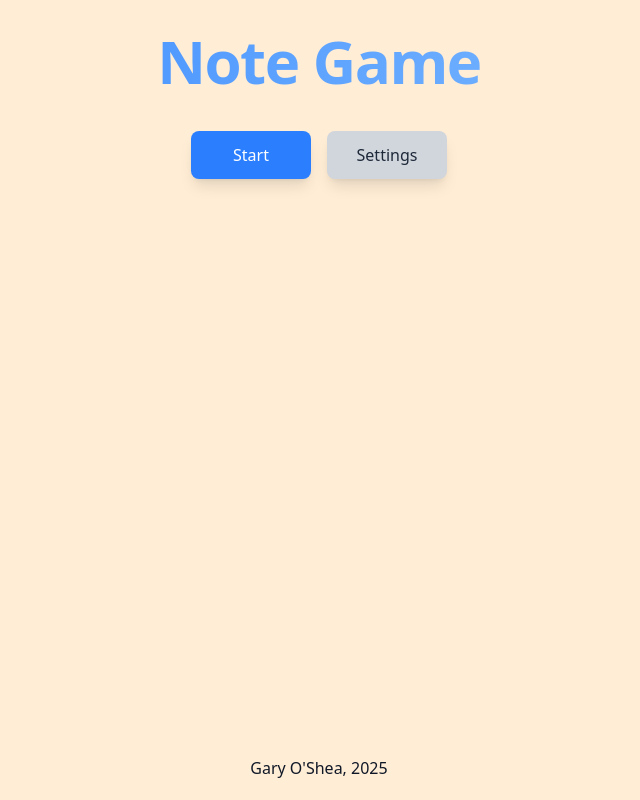
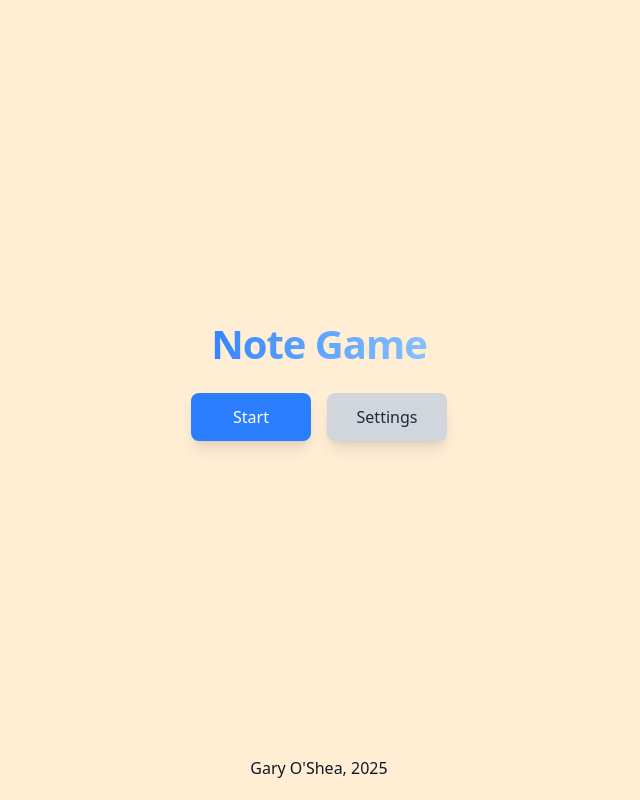
Before and after one commit to ConForza/Note-game, a React (Vite) app: page / in a window 1280 px wide. Shown: the whole page, without its empty margins (321-961 px from the left). Built offline with nearby package versions, Linux system fonts and the light colour scheme.

Commit message:
Fix css proportions

```diff
--- a/src/App.jsx
+++ b/src/App.jsx
@@ -62,8 +62,8 @@ function App() {
 
   return (
     <div className={noteSettings.isDarkMode ? "dark" : ""}>
-      <div className="dvh-100 dvw-100 text-gray-900 dark:text-neutral-100">
-        <div className="inner-container min-w-90 p-6 flex flex-col items_center justify-center">
+      <div className="h-dvh w-dvw bg-orange-100 dark:bg-neutral-900 text-gray-900 dark:text-neutral-100 flex flex-col items-center justify-center">
+        <div className="inner-container min-w-90 p-6 flex justify-center">
           {route === "quiz" && (
             <QuizPage
               noteSettings={noteSettings}
--- a/src/index.css
+++ b/src/index.css
@@ -4,56 +4,21 @@
 html,
 body,
 #root {
-  width: 100lvw;
-  height: 100lvh;
+  width: 100%;
+  height: 100dvh;
   margin: 0;
   padding: 0;
-  background-color: #ffedd5;
-}
-
-.dark,
-.dark body,
-.dark #root {
-  width: 100lvw;
-  height: 100lvh;
-  background-color: #171717;
+  background-color: #ffefd9;
 }
 
 html {
   position: static;
+  overflow-y: hidden;
 }
 
 body {
-  overflow-x: hidden;
+  overflow: hidden;
   touch-action: none;
-}
-
-.app-shell {
-  position: relative;
-  width: 100%;
-  min-height: 100vh;
-  min-height: 100svh;
-  background-color: #ffedd5;
-}
-
-.dark .app-shell {
-  background-color: #171717;
-}
-
-.app-main {
-  min-height: 100vh;
-  min-height: 100svh;
-  display: flex;
-  align-items: center;
-  justify-content: center;
-}
-
-.app-footer {
-  position: absolute;
-  left: 0;
-  right: 0;
-  bottom: calc(20px + env(safe-area-inset-bottom, 0px));
-  text-align: center;
 }
 
 .correct-answer {
@@ -101,6 +66,14 @@ select {
   background-color: #f9fafb;
 }
 
+footer {
+  position: fixed;
+  bottom: 0;
+  padding: 20px;
+  width: 100dvw;
+  text-align: center;
+}
+
 .keyboard-container {
   display: none;
 }
@@ -109,7 +82,7 @@ select {
   display: block;
 }
 
-@media (orientation: landscape) and (max-height: 500px) {
+@media (orientation: landscape) and (max-height: 1100px) {
   html,
   body,
   #root {
```
